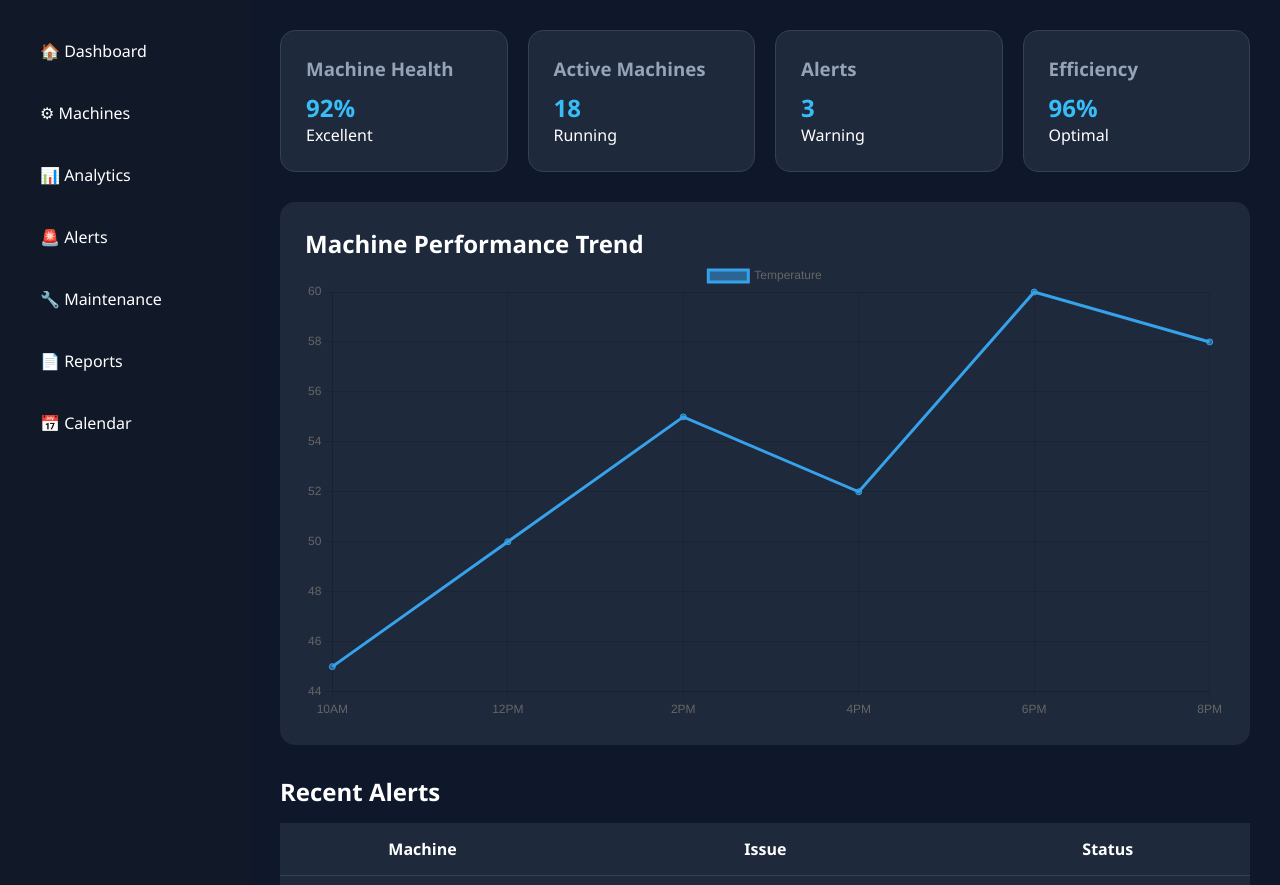
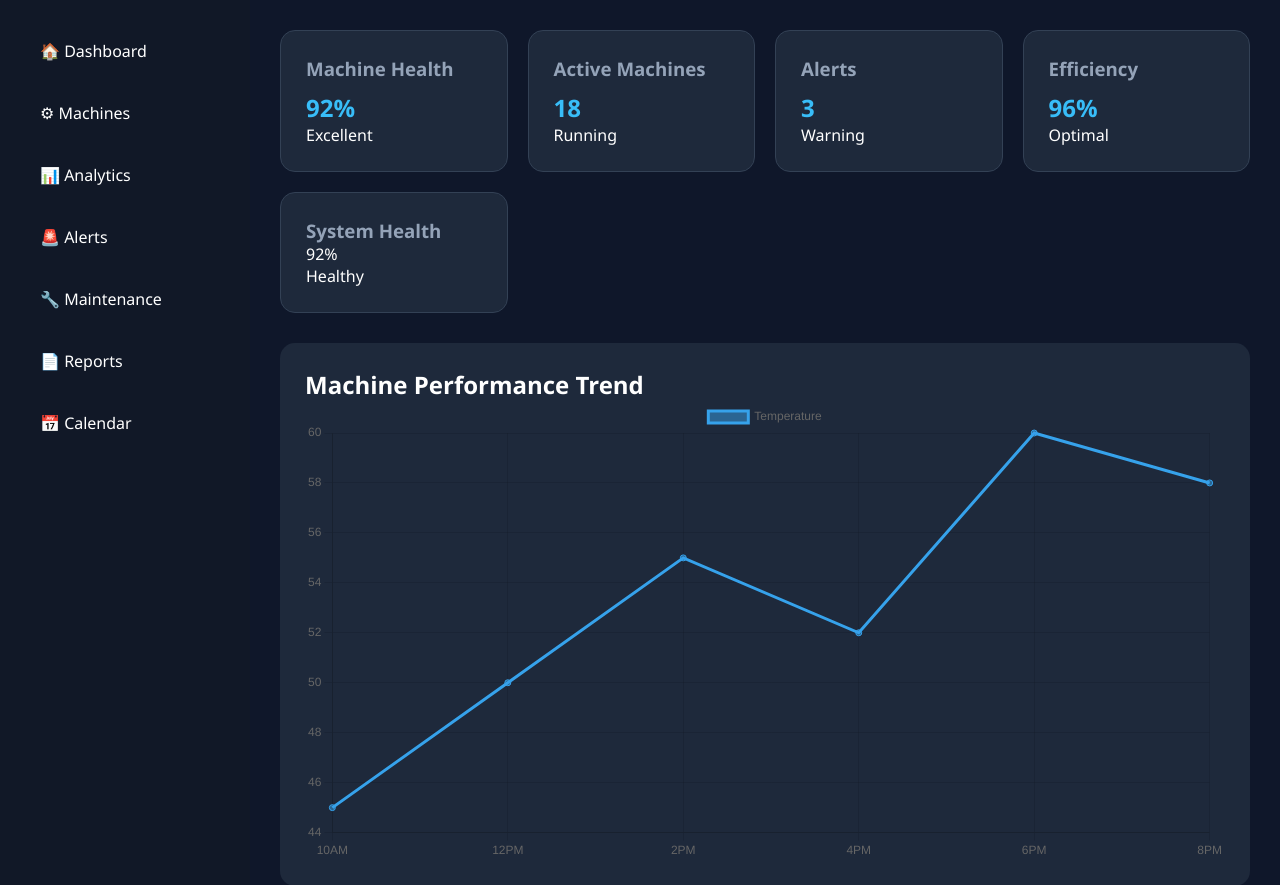
Before and after one commit to rstamilan962007/cbm-system, a Flask app: page / in a window 1280 px wide. Shown: the part 95-980 px from the top of the page. Run offline with Flask 3, Linux system fonts and the light colour scheme.

Commit message:
Add system health card to dashboard
Added a new card displaying system health with a health circle.

```diff
--- a/templates/dashboard.html
+++ b/templates/dashboard.html
@@ -73,6 +73,16 @@
             <span>Optimal</span>
         </div>
 
+        <div class="card">
+    <h3>System Health</h3>
+
+    <div class="health-circle">
+        92%
+    </div>
+
+    <span>Healthy</span>
+        </div>
+
     </div>
 
     <div class="chart-container">
```
